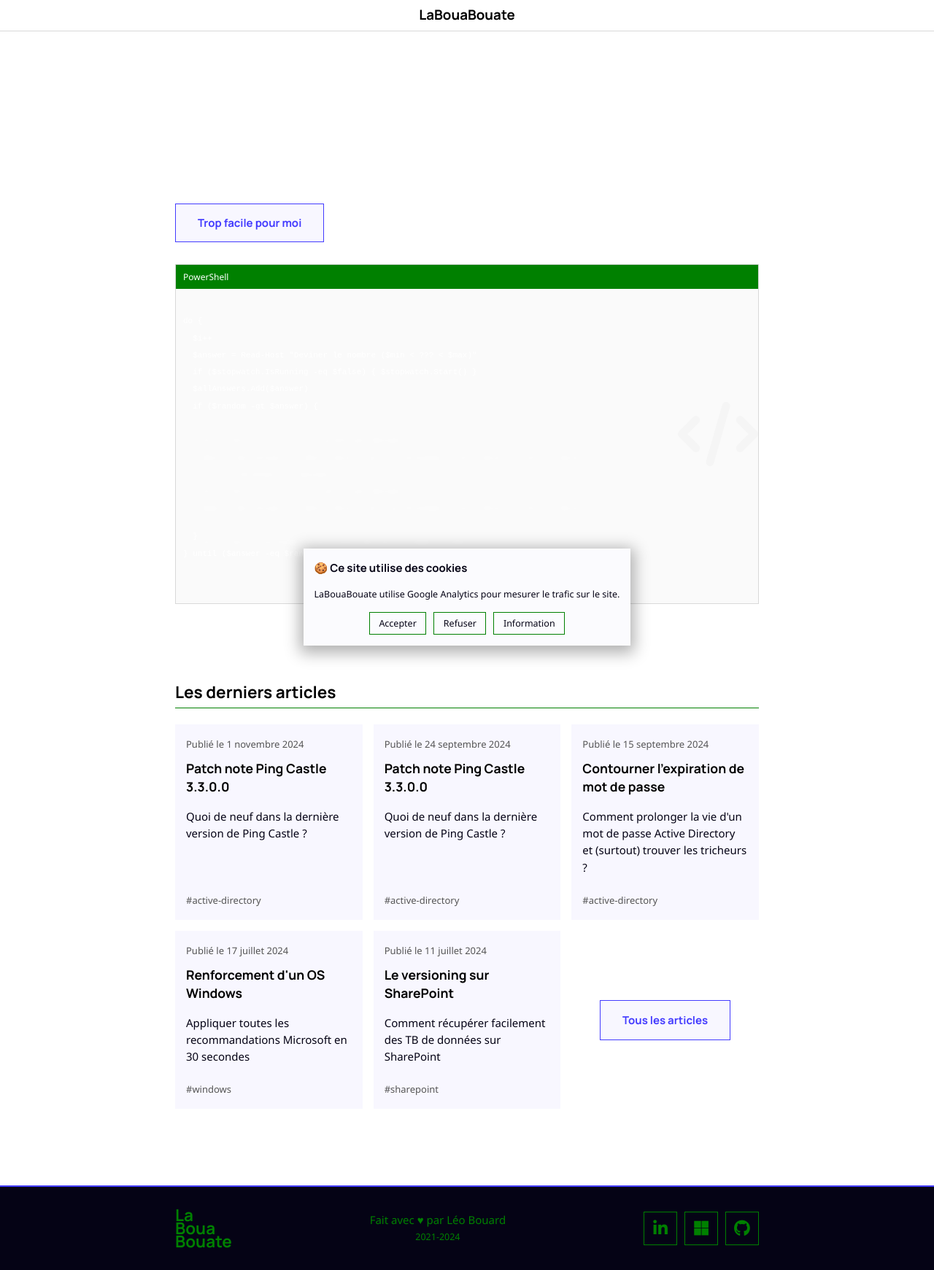
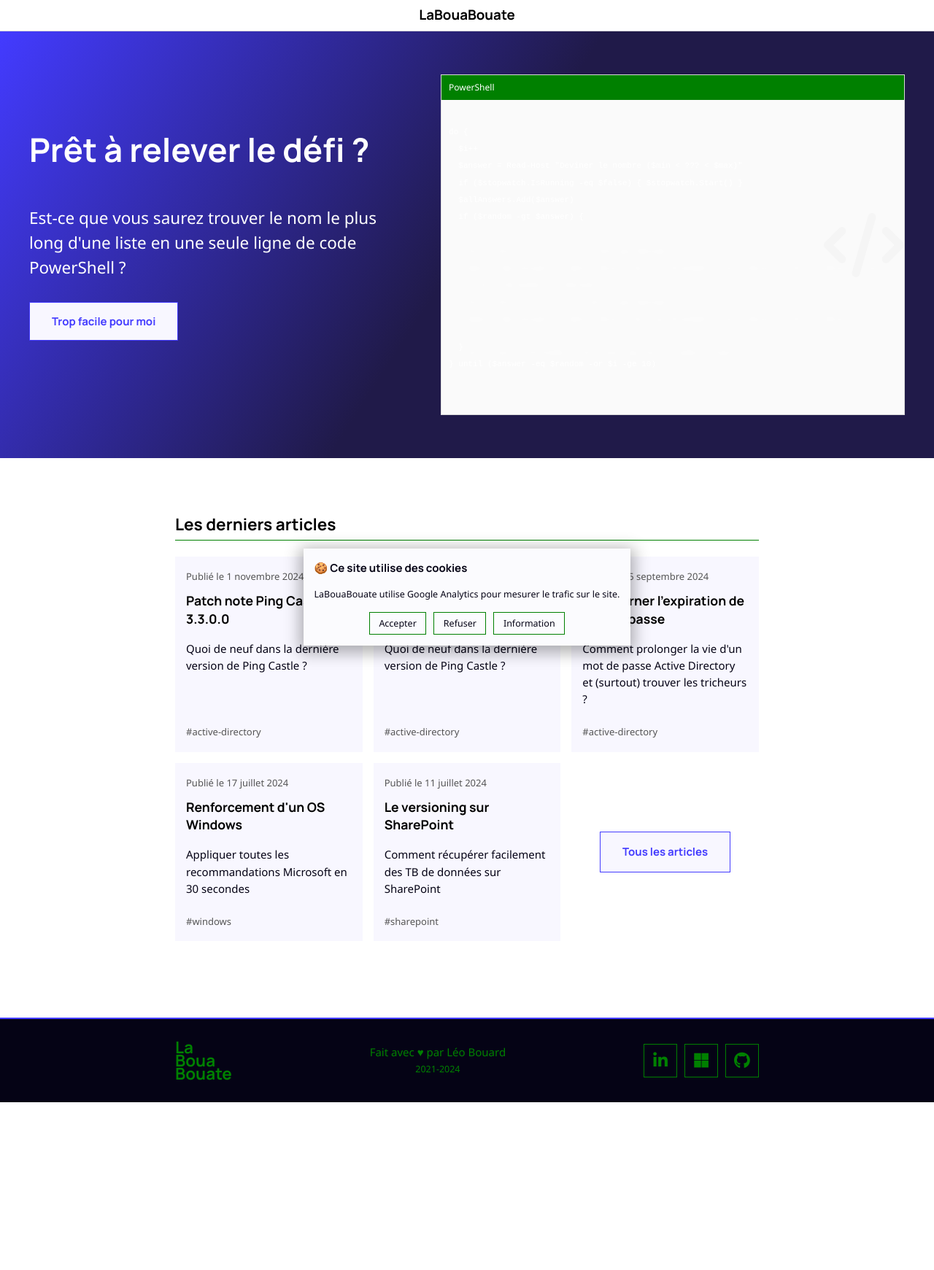
Before and after one commit to leobouard/leobouard.github.io, a Jekyll site: the page built from _pages/index.html, in a window 1280 px wide. Shown: the whole page at 73% size. Built offline with Jekyll 4.4.1, drawn with Linux system fonts in a browser that asks for light colours; nearby versions of some CDN libraries; some web fonts are replaced; after the commit the page ends 1511 px from its top, so only the background shows below that.

Commit message:
Update welcome-banner.scss

```diff
--- a/_sass/welcome-banner.scss
+++ b/_sass/welcome-banner.scss
@@ -6,6 +6,7 @@ div.hero {
     display: flex;
     margin: 0;
     padding: 0;
+    background: linear-gradient(-57deg, #201a49,#201a49 , var(--primary))
 }
 
 div.hero svg {
@@ -18,8 +19,17 @@ div.hero svg {
 div.wrapper {
     color: white;
     margin: auto;
-    max-width: 800px;
-    padding: 2em
+    max-width: 1200px;
+    padding: 2em;
+    display: flex;
+    flex-direction: row;
+    grid-gap: 3em;
+}
+
+div.hero-text {
+    display: flex;
+    flex-direction: column;
+    justify-content: center;
 }
 
 div.hero h1 {
```
